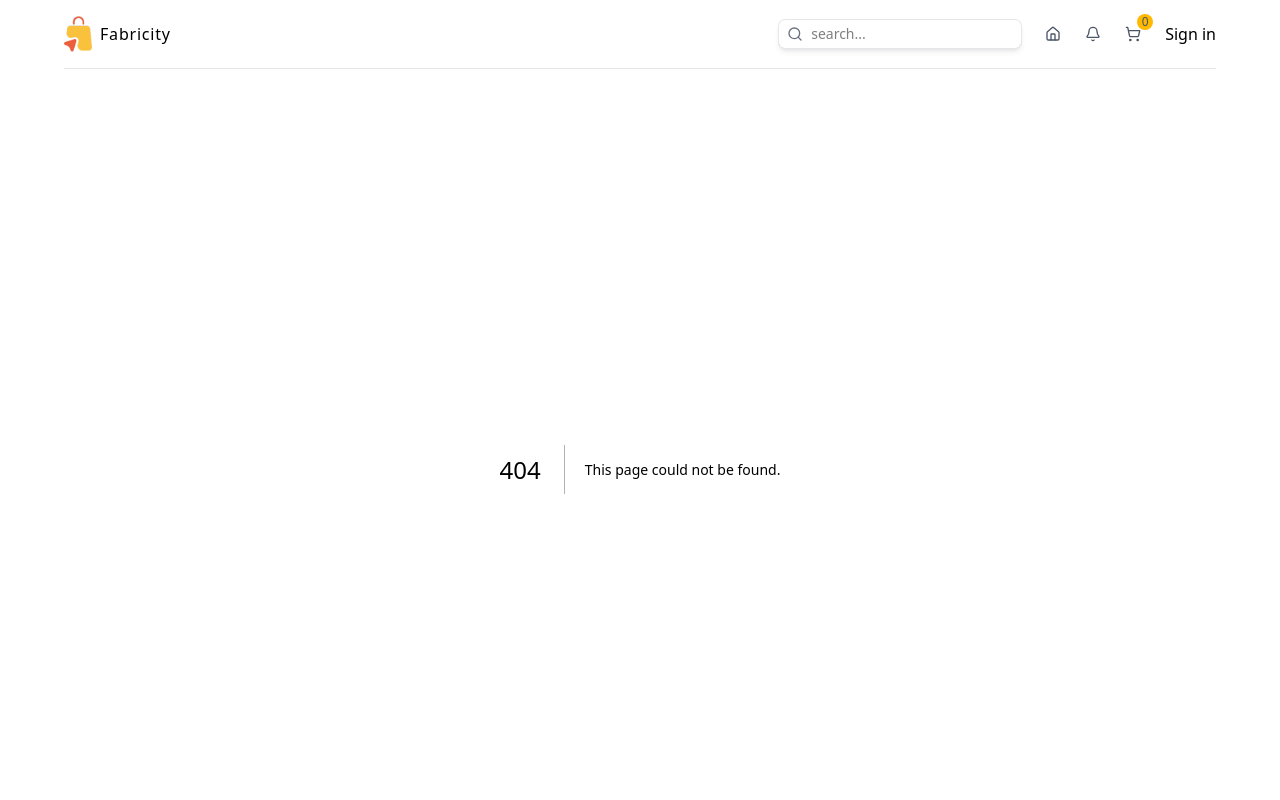
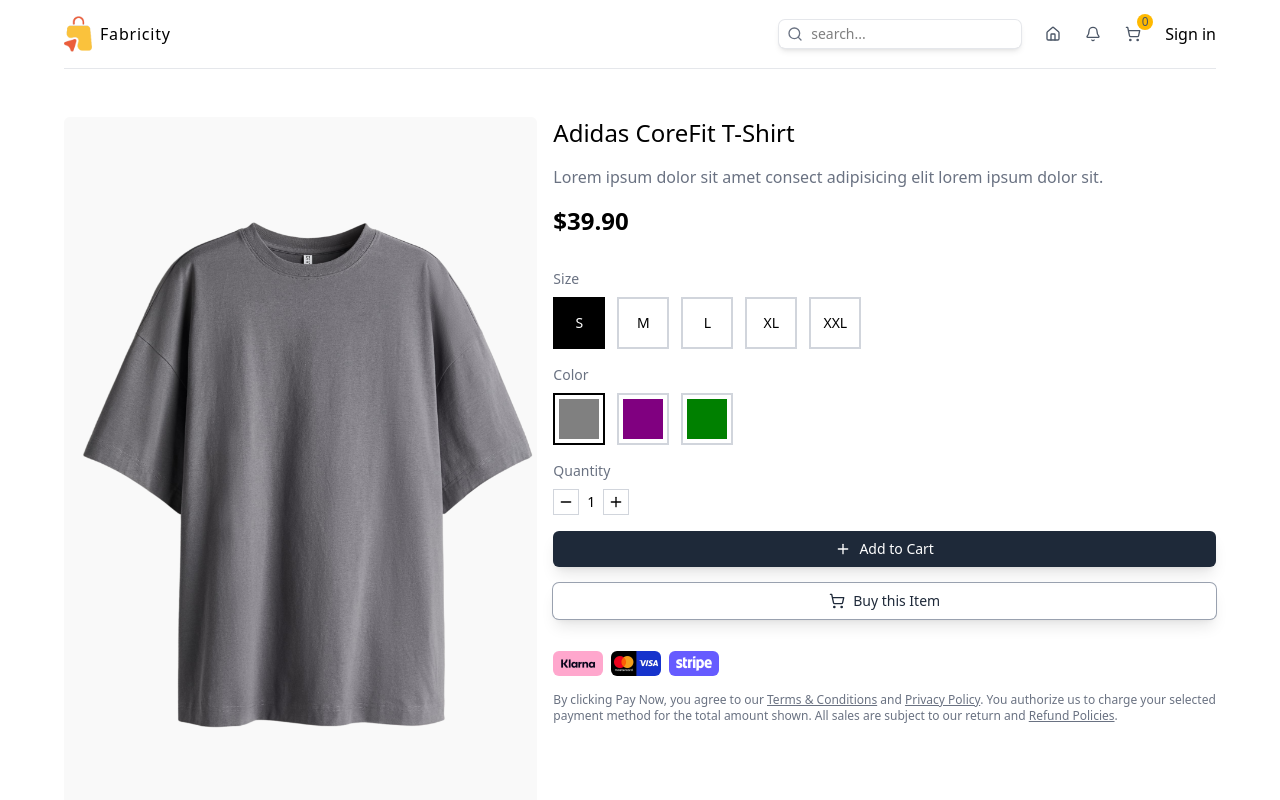
Before and after one commit to PathumSandeepa/microservice-ecommerce, a Next.js app in the folder client/: page /products/1 in a window 1280 px wide. Before the commit this address had no page. Shown: the top 800 px of the page. Built offline with nearby package versions, Linux system fonts and the light colour scheme.

Commit message:
[oops-08] feat: update product metadata, fix product link, enhance cart functionality, and add product interaction component

```diff
--- a/client/src/app/layout.tsx
+++ b/client/src/app/layout.tsx
@@ -16,8 +16,9 @@
 });
 
 export const metadata: Metadata = {
-   title: "Create Next App",
-   description: "Generated by create next app",
+   title: "Fabricity - Your Online Fabric Store",
+   description:
+      "Discover premium fabrics for every project at Fabricity. Shop now for quality textiles and exceptional service.",
 };
 
 export default function RootLayout({
--- /dev/null
+++ b/client/src/app/products/[id]/page.tsx
@@ -0,0 +1,114 @@
+import ProductInteraction from "@/components/ProductInteraction";
+import { ProductType } from "@/types";
+import Image from "next/image";
+
+// TEMPORY DATA
+const product: ProductType = {
+   id: 1,
+   name: "Adidas CoreFit T-Shirt",
+   shortDescription:
+      "Lorem ipsum dolor sit amet consect adipisicing elit lorem ipsum dolor sit.",
+   description:
+      "Lorem ipsum dolor sit amet consect adipisicing elit lorem ipsum dolor sit. Lorem ipsum dolor sit amet consect adipisicing elit lorem ipsum dolor sit. Lorem ipsum dolor sit amet consect adipisicing elit lorem ipsum dolor sit.",
+   price: 39.9,
+   sizes: ["s", "m", "l", "xl", "xxl"],
+   colors: ["gray", "purple", "green"],
+   images: {
+      gray: "/products/1g.png",
+      purple: "/products/1p.png",
+      green: "/products/1gr.png",
+   },
+};
+
+export const generateMetadata = async ({
+   params,
+}: {
+   params: { id: string };
+}) => {
+   // TODO: get the products from db
+   //TEMPORY
+   return {
+      title: product.name,
+      description: product.description,
+   };
+};
+
+const ProductsPage = async ({
+   params,
+   searchParams,
+}: {
+   params: Promise<{ id: string }>;
+   searchParams: Promise<{ color: string; size: string }>;
+}) => {
+   const { size, color } = await searchParams;
+   const selectedSize = size || (product.sizes[0] as string);
+   const selectedColor = color || (product.colors[0] as string);
+   return (
+      <div className="flex flex-col gap-4 lg:flex-row mb:gap-12 mt-12">
+         {/* IMAGE  */}
+         <div className="w-full lg:w-5/12 relative aspect-2/3">
+            <Image
+               src={product.images[selectedColor]}
+               alt={product.name}
+               fill
+               className="object-contain rounded-md"
+            />
+         </div>
+         {/* DETAILS  */}
+         <div className="w-full lg:w-7/12 flex flex-col gap-4">
+            <h1 className="text-2xl font-medium">{product.name}</h1>
+            <p className="text-gray-500">{product.shortDescription}</p>
+            <h2 className="text-2xl font-semibold">
+               ${product.price.toFixed(2)}
+            </h2>
+            <ProductInteraction
+               product={product}
+               selectedSize={selectedSize}
+               selectedColor={selectedColor}
+            />
+            {/* CARD INFO  */}
+            <div className="flex items-center gap-2 mt-4">
+               <Image
+                  src="/klarna.png"
+                  alt="klarna"
+                  width={50}
+                  height={25}
+                  className="rounded-md"
+               />
+               <Image
+                  src="/cards.png"
+                  alt="cards"
+                  width={50}
+                  height={25}
+                  className="rounded-md"
+               />
+               <Image
+                  src="/stripe.png"
+                  alt="stripe"
+                  width={50}
+                  height={25}
+                  className="rounded-md"
+               />
+            </div>
+            <p className="text-gray-500 text-xs">
+               By clicking Pay Now, you agree to our{" "}
+               <span className="underline hover:text-black">
+                  Terms & Conditions
+               </span>{" "}
+               and{" "}
+               <span className="underline hover:text-black">
+                  Privacy Policy
+               </span>
+               . You authorize us to charge your selected payment method for the
+               total amount shown. All sales are subject to our return and{" "}
+               <span className="underline hover:text-black">
+                  Refund Policies
+               </span>
+               .
+            </p>
+         </div>
+      </div>
+   );
+};
+
+export default ProductsPage;
--- a/client/src/components/ProductCard.tsx
+++ b/client/src/components/ProductCard.tsx
@@ -42,7 +42,7 @@
    return (
       <div className="shadow-lg rounded-lg overflow-hidden">
          {/* IMAGE  */}
-         <Link href={`/product/${product.id}`}>
+         <Link href={`/products/${product.id}`}>
             <div className="relative aspect-2/3">
                <Image
                   src={product.images[productTypes.color]}
--- /dev/null
+++ b/client/src/components/ProductInteraction.tsx
@@ -0,0 +1,132 @@
+"use client";
+
+import useCartStore from "@/stores/cartStore";
+import { ProductType } from "@/types";
+import { Minus, Plus, ShoppingCart } from "lucide-react";
+import { usePathname, useRouter, useSearchParams } from "next/navigation";
+import { useState } from "react";
+import { toast } from "react-toastify";
+
+const ProductInteraction = ({
+   product,
+   selectedSize,
+   selectedColor,
+}: {
+   product: ProductType;
+   selectedSize: string;
+   selectedColor: string;
+}) => {
+   const router = useRouter();
+   const pathname = usePathname();
+   const searchParams = useSearchParams();
+   const [quantity, setQuantity] = useState(1);
+
+   const { addToCart } = useCartStore();
+
+   const handleTypeChange = (type: string, value: string) => {
+      const params = new URLSearchParams(searchParams.toString());
+      params.set(type, value);
+      router.push(`${pathname}?${params.toString()}`, { scroll: false });
+   };
+
+   const handleQuantityChange = (type: "increment" | "decrement") => {
+      if (type === "decrement" && quantity <= 1) return;
+      setQuantity((prev) => (type === "increment" ? prev + 1 : prev - 1));
+   };
+
+   const handleAddToCart = () => {
+      addToCart({
+         ...product,
+         quantity,
+         selectedColor,
+         selectedSize,
+      });
+      toast.success("Product added to cart");
+   };
+   return (
+      <div className="flex flex-col gap-4 mt-4">
+         {/* SIZE */}
+         <div className="flex flex-col gap-2">
+            <span className="text-gray-500 text-sm">Size</span>
+            <div className="flex items-center gap-3">
+               {product.sizes.map((size) => (
+                  <div
+                     className={`cursor-pointer border-2 ${
+                        selectedSize === size
+                           ? "border-black"
+                           : "border-gray-300"
+                     }`}
+                     key={size}
+                     onClick={() => handleTypeChange("size", size)}
+                  >
+                     <div
+                        className={`w-12 h-12 flex items-center justify-center font-medium text-sm ${
+                           selectedSize === size
+                              ? "bg-black text-white"
+                              : "bg-white text-black"
+                        }`}
+                     >
+                        {size.toUpperCase()}
+                     </div>
+                  </div>
+               ))}
+            </div>
+         </div>
+         {/* COLOR */}
+         <div className="flex flex-col gap-2">
+            <span className="text-gray-500 text-sm">Color</span>
+            <div className="flex items-center gap-3">
+               {product.colors.map((color) => (
+                  <div
+                     className={`cursor-pointer border-2 p-1 ${
+                        selectedColor === color
+                           ? "border-black"
+                           : "border-gray-300"
+                     }`}
+                     key={color}
+                     onClick={() => handleTypeChange("color", color)}
+                  >
+                     <div
+                        className={`w-10 h-10`}
+                        style={{ backgroundColor: color }}
+                     />
+                  </div>
+               ))}
+            </div>
+         </div>
+         {/* QUANTITY */}
+         <div className="flex flex-col gap-2 text-sm">
+            <span className="text-gray-500">Quantity</span>
+            <div className="flex items-center gap-2">
+               <button
+                  className="cursor-pointer border border-gray-300 p-1"
+                  onClick={() => handleQuantityChange("decrement")}
+               >
+                  <Minus className="w-4 h-4" />
+               </button>
+               <span>{quantity}</span>
+               <button
+                  className="cursor-pointer border border-gray-300 p-1"
+                  onClick={() => handleQuantityChange("increment")}
+               >
+                  <Plus className="w-4 h-4" />
+               </button>
+            </div>
+         </div>
+         {/* BUTTONS */}
+         <button
+            onClick={handleAddToCart}
+            className="bg-gray-800 text-white px-4 py-2 rounded-md shadow-lg flex items-center justify-center gap-2 cursor-pointer text-sm font-medium"
+         >
+            <Plus className="w-4 h-4" />
+            Add to Cart
+         </button>
+         <button className="ring-1 ring-gray-400 shadow-lg text-gray-800 px-4 py-2 rounded-md flex items-center justify-center cursor-pointer gap-2 text-sm font-medium">
+            <ShoppingCart className="w-4 h-4" />
+            Buy this Item
+         </button>
+      </div>
+   );
+};
+
+export default ProductInteraction;
--- a/client/src/stores/cartStore.ts
+++ b/client/src/stores/cartStore.ts
@@ -27,7 +27,7 @@
                      ...state.cart,
                      {
                         ...product,
-                        quantity: 1,
+                        quantity: product.quantity || 1,
                         selectedSize: product.selectedSize,
                         selectedColor: product.selectedColor,
                      },
```
